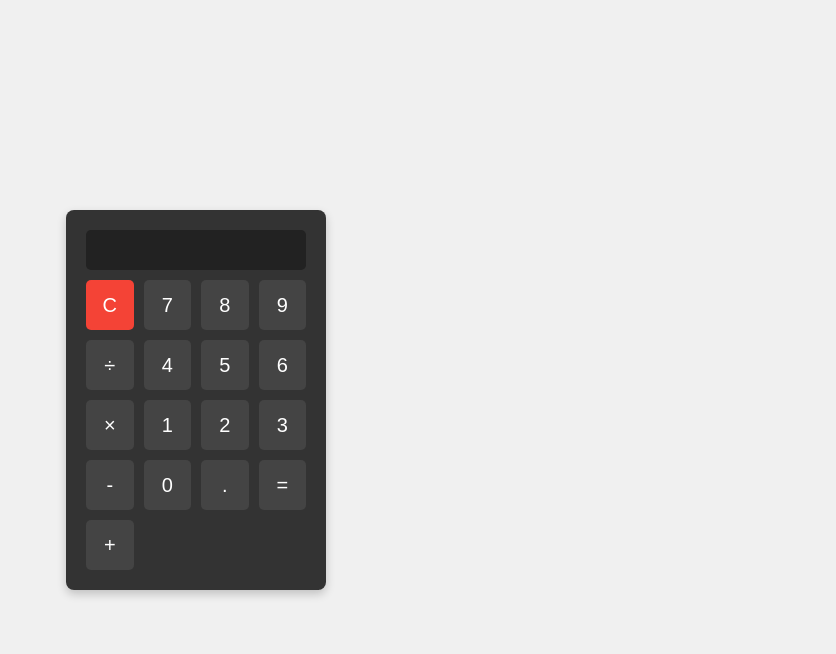
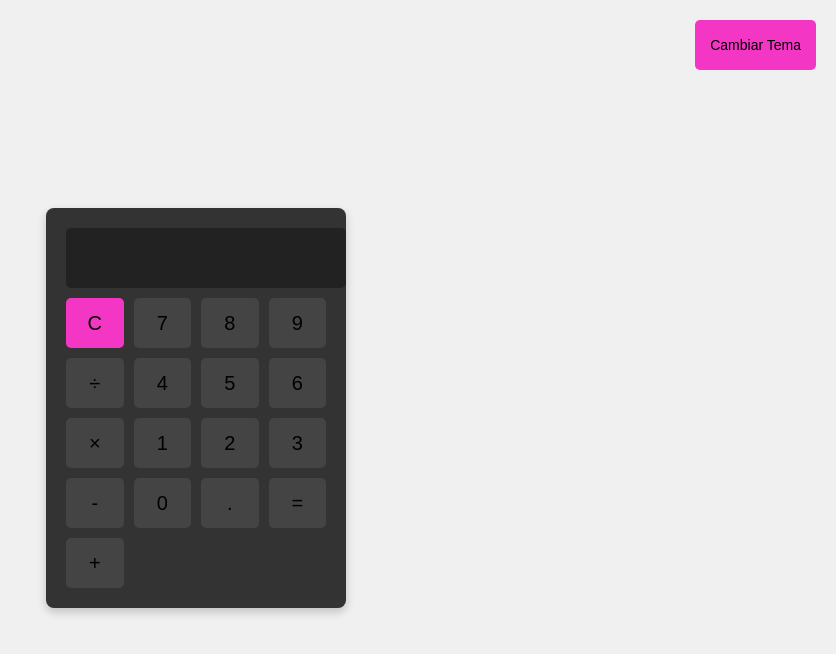
Before and after one commit to LorenaBarr/calculadora, a plain HTML site: page index.html in a window 1280 px wide. Shown: the whole page, without its empty margins (444-1280 px from the left). Drawn offline with Linux system fonts and the light colour scheme.

Commit message:
variables de css para cambio de tema oscuro/claro

```diff
--- a/index.html
+++ b/index.html
@@ -1,5 +1,5 @@
 <!DOCTYPE html>
-<html lang="en">
+<html lang="en" data-theme="light">
 <head>
   <meta charset="UTF-8">
   <meta name="viewport" content="width=device-width, initial-scale=1.0">
@@ -7,6 +7,7 @@
   <link rel="stylesheet" href="styles.css">
 </head>
 <body>
+  <button id="theme-toggle">Cambiar Tema</button>
   <div class="calculator">
     <input type="text" id="display" disabled />
     <div class="buttons">
--- a/script.js
+++ b/script.js
@@ -14,3 +14,12 @@ function calculate() {
     document.getElementById('display').value = 'Error';
   }
 }
+
+
+const toggleTheme = () => {
+  const currentTheme = document.documentElement.getAttribute('data-theme');
+  const newTheme = currentTheme === 'dark' ? 'light' : 'dark';
+  document.documentElement.setAttribute('data-theme', newTheme);
+};
+
+document.querySelector('#theme-toggle').addEventListener('click', toggleTheme);
--- a/styles.css
+++ b/styles.css
@@ -1,15 +1,32 @@
-* {
-  margin: 0;
-  padding: 0;
-  box-sizing: border-box;
+:root {
+  --background-color: #f0f0f0;
+  --calculator-bg: #333;
+  --display-bg: #222;
+  --text-color: #000;
+  --button-bg: #444;
+  --button-hover-bg: #555;
+  --button-clear-bg: #f436c5;
+  --button-clear-hover-bg: #f436c5;
+}
+
+[data-theme="dark"] {
+  --background-color: #181818;
+  --calculator-bg: #222;
+  --display-bg: #333;
+  --text-color: #fff;
+  --button-bg: #555;
+  --button-hover-bg: #666;
+  --button-clear-bg: #e173e5;
+  --button-clear-hover-bg: #ce36f4;
 }
 
 body {
+  background-color: var(--background-color);
+  color: var(--text-color);
   display: flex;
   justify-content: center;
   align-items: center;
   height: 100vh;
-  background-color: #f0f0f0;
   font-family: Arial, sans-serif;
 }
 
@@ -17,7 +34,7 @@ body {
   width: 260px;
   padding: 20px;
   border-radius: 8px;
-  background-color: #333;
+  background-color: var(--calculator-bg);
   box-shadow: 0px 4px 10px rgba(0, 0, 0, 0.2);
 }
 
@@ -30,8 +47,8 @@ body {
   text-align: right;
   border: none;
   border-radius: 5px;
-  background-color: #222;
-  color: #fff;
+  background-color: var(--display-bg);
+  color: var(--text-color);
 }
 
 .buttons {
@@ -46,19 +63,37 @@ button {
   border: none;
   border-radius: 5px;
   cursor: pointer;
-  background-color: #444;
-  color: #fff;
+  background-color: var(--button-bg);
+  color: var(--text-color);
   transition: background-color 0.2s;
 }
 
 button:hover {
-  background-color: #555;
+  background-color: var(--button-hover-bg);
 }
 
 button:nth-child(1) {
-  background-color: #f44336;
+  background-color: var(--button-clear-bg);
 }
 
 button:nth-child(1):hover {
-  background-color: #d32f2f;
+  background-color: var(--button-clear-hover-bg);
 }
+
+#theme-toggle {
+  position: absolute;
+  top: 20px;
+  right: 20px;
+  padding: 10px 15px;
+  border: none;
+  border-radius: 5px;
+  cursor: pointer;
+  background-color: var(--button-clear-bg);
+  color: var(--text-color);
+  font-size: 14px;
+  transition: background-color 0.2s;
+}
+
+#theme-toggle:hover {
+  background-color: var(--button-clear-hover-bg);
+}
```
